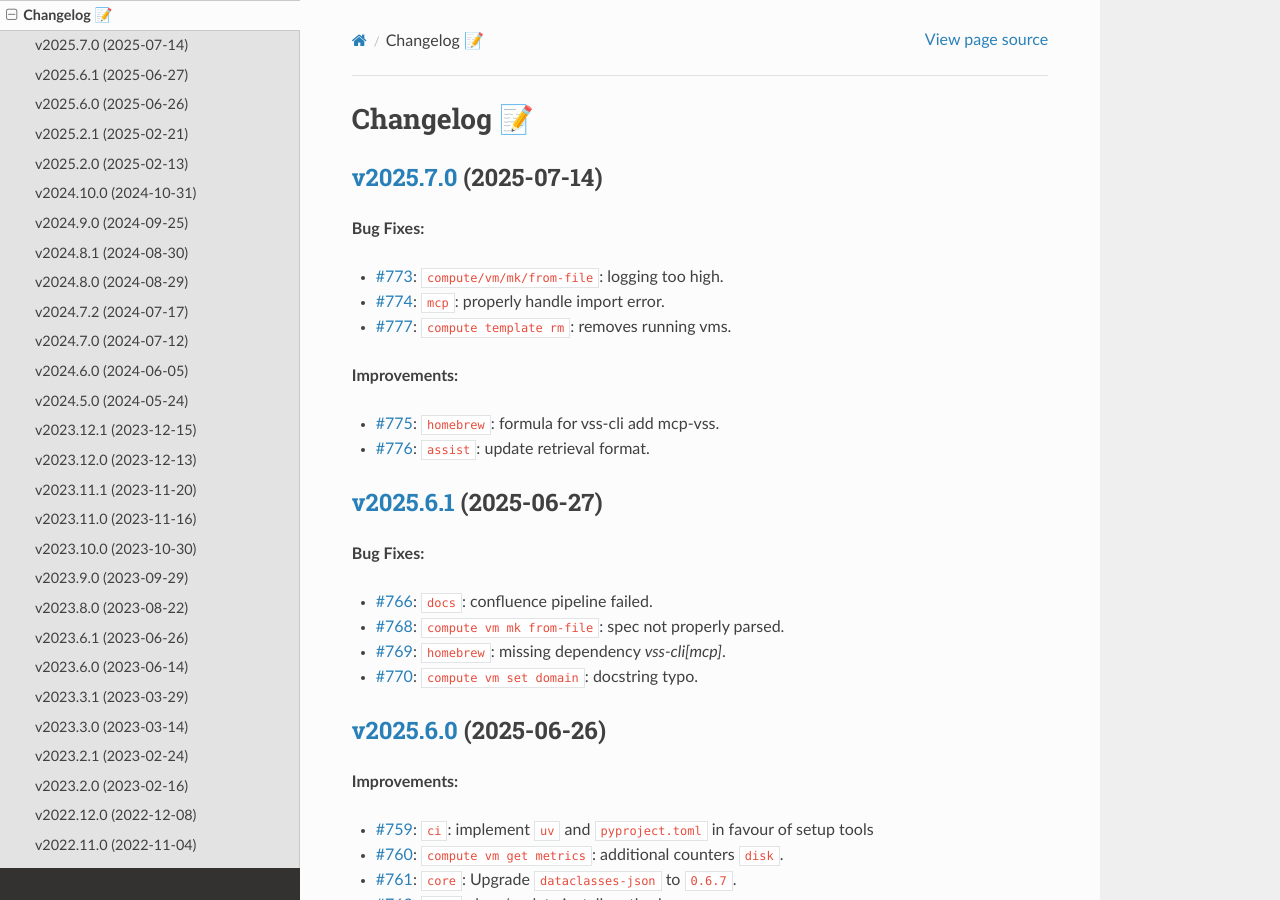
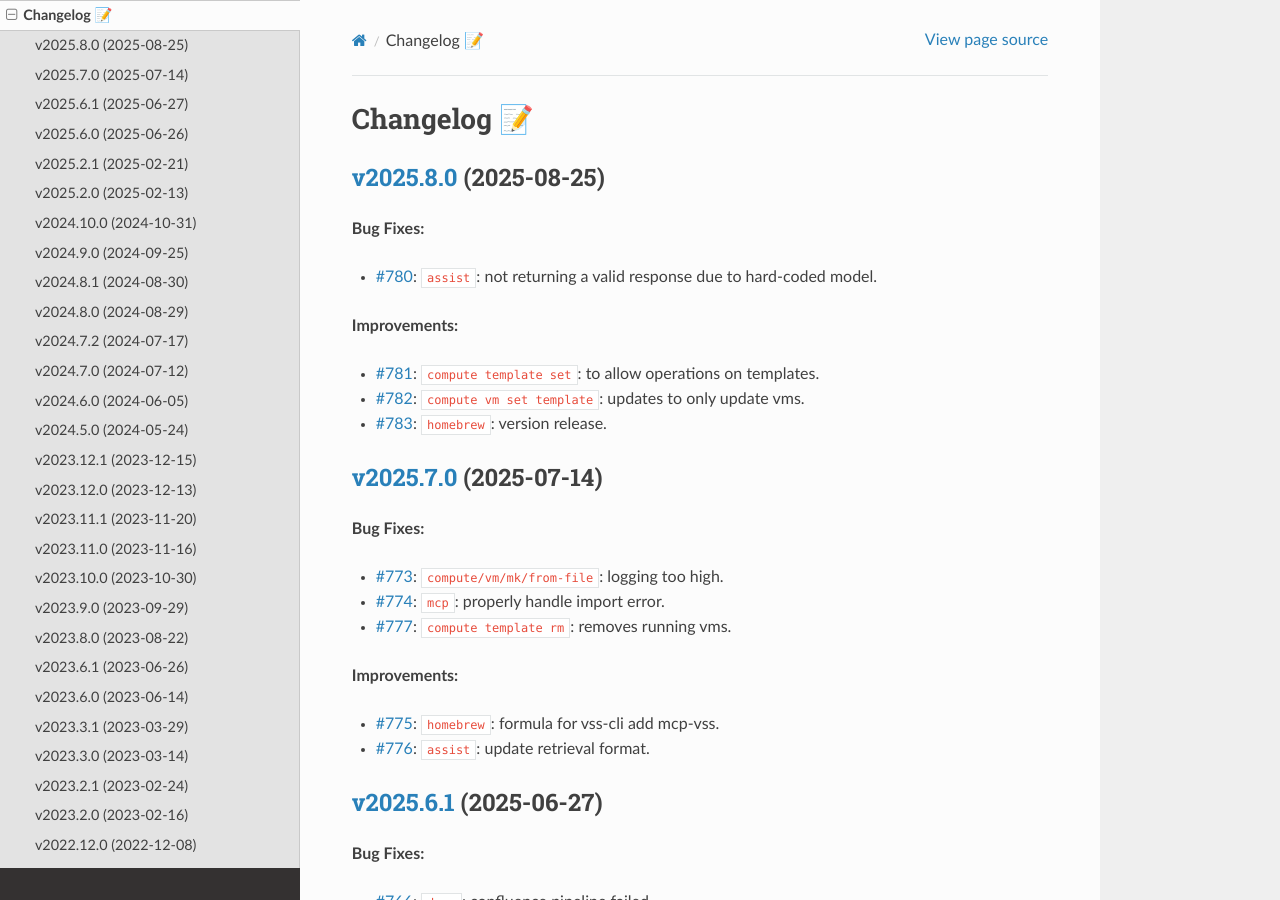
Before and after one commit to EIS-ITS/vss-cli, a Sphinx documentation site: the page built from docs/changelog.rst, in a window 1280 px wide and 900 px high. Built offline with Sphinx 7.4.7 and the Read the Docs theme 3.1.0, drawn with Linux system fonts in a browser that asks for light colours; the version number could not be read and is left out.

Commit message:
Issue #784: 🎉Version release v2025.8.0 - fixes #784

```diff
--- a/docs/changelog.rst
+++ b/docs/changelog.rst
@@ -1,5 +1,18 @@
 Changelog 📝
 ============
+
+`v2025.8.0 <https://gitlab-ee.eis.utoronto.ca/vss/vss-cli/tags/v2025.8.0>`_ (2025-08-25)
+------------------------------------------------------------------------------------------
+
+**Bug Fixes:**
+
+- `#780 <https://gitlab-ee.eis.utoronto.ca/vss/vss-cli/issues/780>`_: ``assist``: not returning a valid response due to hard-coded model.
+
+**Improvements:**
+
+- `#781 <https://gitlab-ee.eis.utoronto.ca/vss/vss-cli/issues/781>`_: ``compute template set``: to allow operations on templates.
+- `#782 <https://gitlab-ee.eis.utoronto.ca/vss/vss-cli/issues/782>`_: ``compute vm set template``: updates to only update vms.
+- `#783 <https://gitlab-ee.eis.utoronto.ca/vss/vss-cli/issues/783>`_: ``homebrew``: version release.
 
 `v2025.7.0 <https://gitlab-ee.eis.utoronto.ca/vss/vss-cli/tags/v2025.7.0>`_ (2025-07-14)
 ------------------------------------------------------------------------------------------
```
Also changed, not shown: CHANGELOG.md (+12 -0 lines), .bumpversion.cfg, 7 other files.
